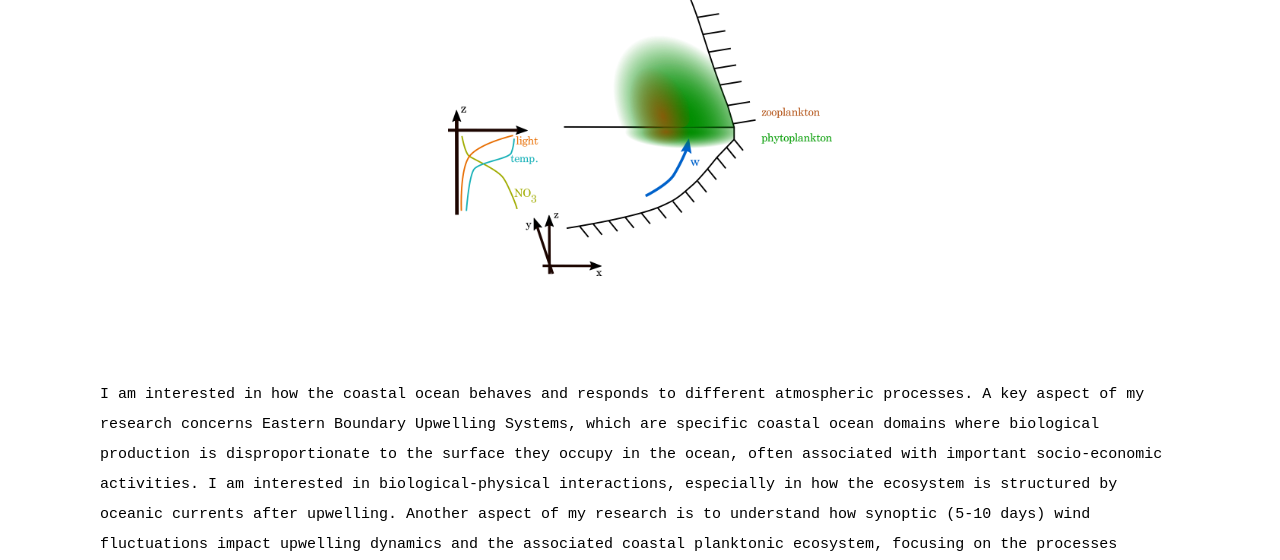
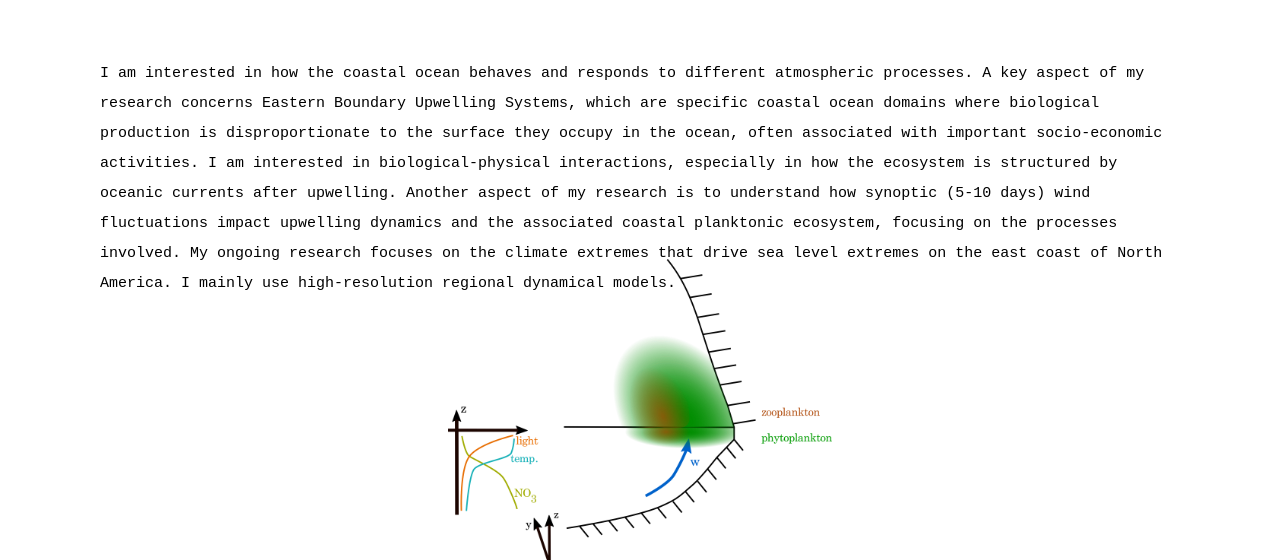
Before and after one commit to pierrechabert/pierrechabert.github.io, a Jekyll site: the page Research.html, which Jekyll copies as it is, in a window 1280 px wide and 1400 px high, scrolled down 129 px. Shown: the top 560 px of the window. Built offline with Jekyll 4.4.1, drawn with Linux system fonts in a browser that asks for light colours; some of the changed text lies outside the part shown; grey boxes are pictures that could not be loaded.

Commit message:
Update Research.html

```diff
--- a/Research.html
+++ b/Research.html
@@ -55,9 +55,6 @@
 
       <h1 style="color:cornflowerblue; font-size:30px; text-align:center;"> Research interests </h1>
 
-      <div class="row">
- <div class="block"> <img src="coastal_ecosystem.png" width="100%">    </div>
-  </div>
 
 
     <div class="entry-content" style="height:100px; margin:100px;">
@@ -69,12 +66,32 @@
     </div>
 
 
+      <div class="row">
+ <div class="block"> <img src="coastal_ecosystem.png" width="100%">    </div>
+  </div>
+
+    <div class="entry-content" style="height:100px; margin:100px;">
+            <p style="line-height: 2.0; font-size:15px;">
+              <em>
+             Schematic of the first-order structure of a coastal upwelling ecosystem.
+            </em>
+           </p>
+    </div>
+
 
   <div class="row">
  <div class="block"> <img src="anim_SST_longrelaxation.gif" width="75%">    </div>
  <div class="block"> <img src="anim_SST_nointensification.gif" width="75%">    </div>
  <div class="block"> <img src="anim_SST_longintensification.gif" width="75%">   </div>
   </div>
+
+    <div class="entry-content" style="height:100px; margin:100px;">
+            <p style="line-height: 2.0; font-size:15px;">
+              <em>
+            Sea Surface Temperature response to intensification and relaxation of upwelling favorable wind, compared to the mean state.
+            </em>
+           </p>
+    </div>
 
 
    <!--    <div class="entry-content" style="height:100px; margin:100px;"> -->
```
